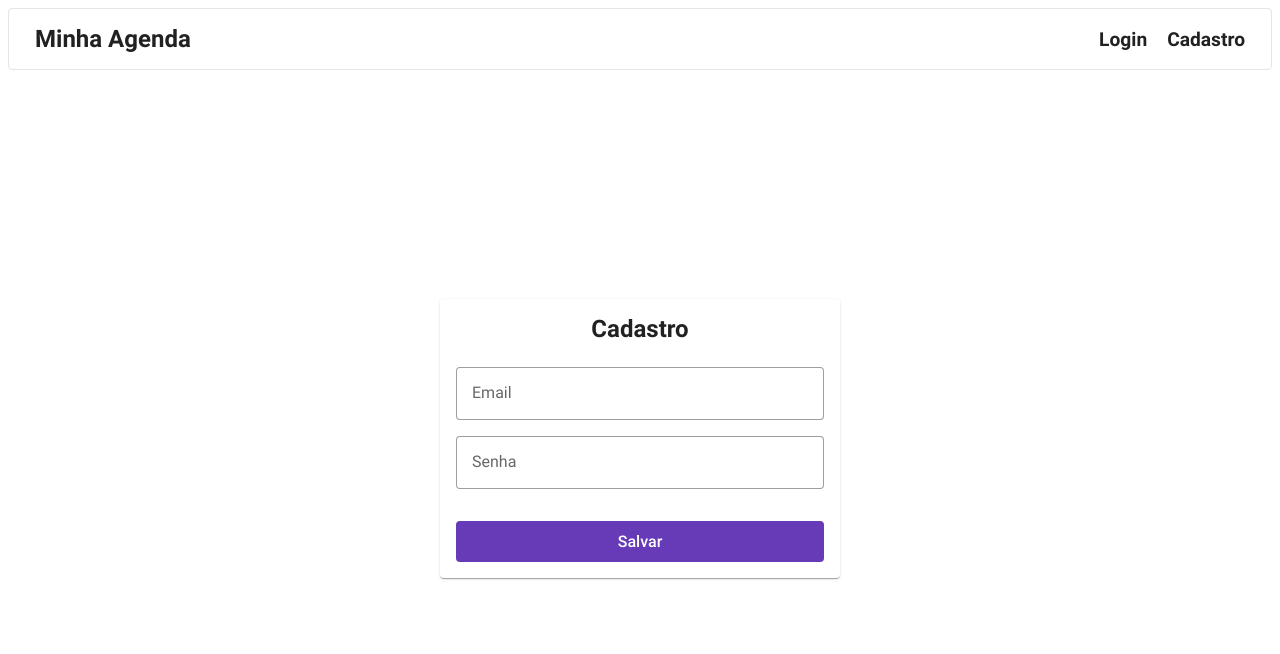
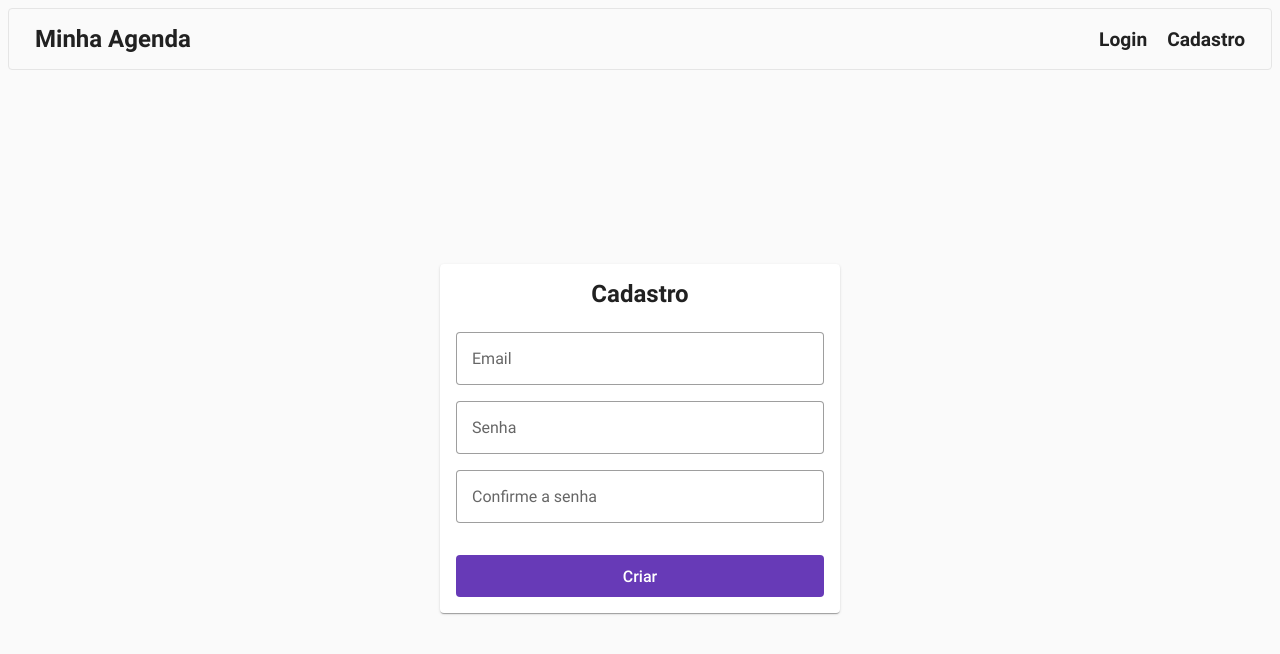
Before and after one commit to mtorreao/agenda-net, a Vue app in the folder web/: page /sign-up in a window 1280 px wide. Shown: the top 654 px of the page. Built offline with nearby package versions, Linux system fonts and the light colour scheme.

Commit message:
Tela de cadastro e login

```diff
--- a/web/src/assets/main.css
+++ b/web/src/assets/main.css
@@ -1,6 +1,7 @@
 body {
   font-family: var(--font-family);
   color: var(--text-color);
+  background-color: var(--gray-50);
 }
 
 .container-center {
--- a/web/src/components/AuthForm.vue
+++ b/web/src/components/AuthForm.vue
@@ -2,22 +2,24 @@
   import { ref } from 'vue';
 
   const props = defineProps({
-    onSubmit: {
-      type: Function,
-      required: true
-    },
     title: {
       type: String,
       required: true
+    },
+    type: {
+      type: String,
+      required: false,
+      default: 'login'
     }
   })
 
   const email = ref('')
   const password = ref('')
+  const passwordConfirmation = ref('')
 </script>
 
 <template>
-  <form @submit.prevent="props.onSubmit" class="full-width">
+  <form @submit.prevent="$emit('onSubmit')" class="full-width">
     <Card>
       <template #title>
         <div class="title-wrapper">
@@ -34,10 +36,14 @@
             <InputText id="password" type="password" class="full-width" v-model="password" />
             <label for="password">Senha</label>
           </span>
+          <span v-if="props.type === 'register'" class="p-float-label">
+            <InputText id="passwordConfirmation" type="password" class="full-width" v-model="passwordConfirmation" />
+            <label for="passwordConfirmation">Confirme a senha</label>
+          </span>
         </div>
       </template>
       <template #footer class="buttons-wrapper">
-        <Button type="submit" class="full-width" label="Salvar" />
+        <Button type="submit" class="full-width" :label="props.type === 'register' ? 'Criar' : 'Entrar'" />
       </template>
     </Card>
   </form>
--- a/web/src/views/SignInView.vue
+++ b/web/src/views/SignInView.vue
@@ -2,12 +2,12 @@
 import AuthForm from '@/components/AuthForm.vue'
 
 function submit() {
-  console.log(`submit -> email: ${email.value}, password: ${password.value}`)
+  console.log(`SignInPage -> submit -> email: ${email.value}, password: ${password.value}`)
 }
 </script>
 
 <template>
   <div class="container-center">
-    <AuthForm :onSubmit="submit" :title="'Entrar'"/>
+    <AuthForm @onSubmit="submit" :title="'Login'"/>
   </div>
 </template>
--- a/web/src/views/SignUpView.vue
+++ b/web/src/views/SignUpView.vue
@@ -2,12 +2,12 @@
 import AuthForm from '@/components/AuthForm.vue'
 
 function submit() {
-  console.log(`SignUp -> submit -> email: ${email.value}, password: ${password.value}`)
+  console.log(`SignUpPage -> submit -> email: ${email.value}, password: ${password.value}`)
 }
 </script>
 
 <template>
   <div class="container-center">
-    <AuthForm :onSubmit="submit" :title="'Cadastro'" />
+    <AuthForm @onSubmit="submit" :title="'Cadastro'" :type="'register'" />
   </div>
 </template>
```
